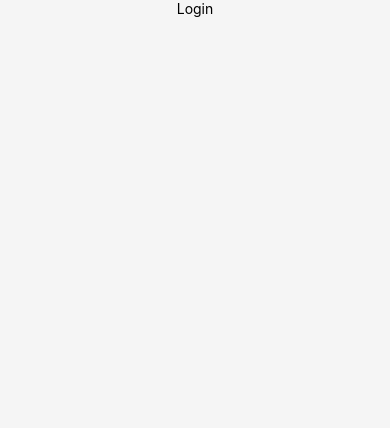
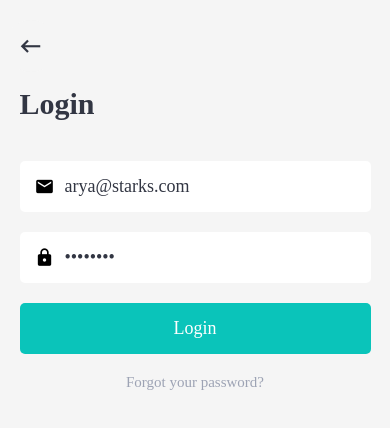
Before and after one commit to ram-sankar/GreenMarket, a React Native app: screen /Login in a window 390 px wide. Shown: the top 428 px of the page. Built offline with nearby package versions, Linux system fonts and the light colour scheme.

Commit message:
Created component for form and completed login page

```diff
--- a/App.js
+++ b/App.js
@@ -5,6 +5,7 @@ import { createNativeStackNavigator } from '@react-navigation/native-stack';
 import NavigationTheme from "./navigator/NavigationTheme";
 import Welcome from './screens/Welcome'
 import Login from './screens/Login'
+import Home from './screens/Home';
 
 const Stack = createNativeStackNavigator();
 
@@ -16,6 +17,7 @@ export default function App({navigation}) {
       }}>
         <Stack.Screen name="Welcome" component={Welcome} />
         <Stack.Screen name="Login" component={Login} />
+        <Stack.Screen name="Home" component={Home} />
       </Stack.Navigator>
     </NavigationContainer>
   );
--- /dev/null
+++ b/components/AppIcon.js
@@ -0,0 +1,27 @@
+import React from "react";
+import { View } from "react-native";
+import { MaterialCommunityIcons } from "@expo/vector-icons";
+
+function AppIcon({
+  name,
+  size = 40,
+  backgroundColor = "#000",
+  iconColor = "#fff",
+}) {
+  return (
+    <View
+      style={{
+        width: size,
+        height: size,
+        borderRadius: size / 2,
+        backgroundColor,
+        justifyContent: "center",
+        alignItems: "center",
+      }}
+    >
+      <MaterialCommunityIcons name={name} color={iconColor} size={size * 0.5} />
+    </View>
+  );
+}
+
+export default AppIcon;
--- /dev/null
+++ b/components/TextInput.js
@@ -0,0 +1,40 @@
+import React from "react";
+import { View, TextInput, StyleSheet } from "react-native";
+import { MaterialCommunityIcons } from "@expo/vector-icons";
+
+import defaultStyles from "../constants/styles";
+
+function AppTextInput({ icon, width = "100%", ...otherProps }) {
+  return (
+    <View style={[styles.container, { width }]}>
+      {icon && (
+        <MaterialCommunityIcons
+          name={icon}
+          size={20}
+          color={defaultStyles.colors.medium}
+          style={styles.icon}
+        />
+      )}
+      <TextInput
+        placeholderTextColor={defaultStyles.colors.medium}
+        style={defaultStyles.text}
+        {...otherProps}
+      />
+    </View>
+  );
+}
+
+const styles = StyleSheet.create({
+  container: {
+    backgroundColor: defaultStyles.colors.white,
+    borderRadius: 5,
+    flexDirection: "row",
+    padding: 15,
+    marginVertical: 10,
+  },
+  icon: {
+    marginRight: 10,
+  },
+});
+
+export default AppTextInput;
--- /dev/null
+++ b/components/forms/ErrorMessage.js
@@ -0,0 +1,16 @@
+import React from "react";
+import { StyleSheet } from "react-native";
+
+import AppText from "../AppText";
+
+function ErrorMessage({ error, visible }) {
+  if (!visible || !error) return null;
+
+  return <AppText style={styles.error}>{error}</AppText>;
+}
+
+const styles = StyleSheet.create({
+  error: { color: "red" },
+});
+
+export default ErrorMessage;
--- /dev/null
+++ b/components/forms/Form.js
@@ -0,0 +1,16 @@
+import React from "react";
+import { Formik } from "formik";
+
+function AppForm({ initialValues, onSubmit, validationSchema, children }) {
+  return (
+    <Formik
+      initialValues={initialValues}
+      onSubmit={onSubmit}
+      validationSchema={validationSchema}
+    >
+      {() => <>{children}</>}
+    </Formik>
+  );
+}
+
+export default AppForm;
--- /dev/null
+++ b/components/forms/FormField.js
@@ -0,0 +1,24 @@
+import React from "react";
+import { useFormikContext } from "formik";
+
+import TextInput from "../TextInput";
+import ErrorMessage from "./ErrorMessage";
+
+function AppFormField({ name, width, ...otherProps }) {
+  const { setFieldTouched, values, setFieldValue, errors, touched } = useFormikContext();
+
+  return (
+    <>
+      <TextInput
+        onBlur={() => setFieldTouched(name)}
+        onChangeText={text => setFieldValue(name, text)}
+        value={values[name]}
+        width={width}
+        {...otherProps}
+      />
+      <ErrorMessage error={errors[name]} visible={touched[name]} />
+    </>
+  );
+}
+
+export default AppFormField;
--- /dev/null
+++ b/components/forms/SubmitButton.js
@@ -0,0 +1,12 @@
+import React from "react";
+import { useFormikContext } from "formik";
+
+import AppButton from "../AppButton";
+
+function SubmitButton({ title, style }) {
+  const { handleSubmit } = useFormikContext();
+
+  return <AppButton title={title} style={style} onPress={handleSubmit} />;
+}
+
+export default SubmitButton;
--- /dev/null
+++ b/components/forms/index.js
@@ -0,0 +1,4 @@
+export { default as Form } from "./Form";
+export { default as FormField } from "./FormField";
+export { default as ErrorMessage } from "./ErrorMessage";
+export { default as SubmitButton } from "./SubmitButton";
--- a/package.json
+++ b/package.json
@@ -23,7 +23,8 @@
     "react-native-web": "~0.13.12",
     "yup": "^0.32.9",
     "react-native-safe-area-context": "3.2.0",
-    "expo-constants": "~11.0.1"
+    "expo-constants": "~11.0.1",
+    "@expo/vector-icons": "^12.0.0"
   },
   "devDependencies": {
     "@babel/core": "^7.9.0"
--- a/screens/Browse.js
+++ b/screens/Home.js
@@ -3,10 +3,10 @@ import { StyleSheet, Text } from "react-native";
 
 import AppScreen from "../components/AppScreen";
 
-function Browse() {
+function Home() {
   return (
     <AppScreen style={styles.container}>
-      <Text>Browse</Text>
+      <Text>Home</Text>
     </AppScreen>
   )
 }
@@ -17,4 +17,4 @@ const styles = StyleSheet.create({
   }
 });
 
-export default Browse;
+export default Home;
--- a/screens/Login.js
+++ b/screens/Login.js
@@ -1,19 +1,94 @@
-import React from "react";
-import { StyleSheet, Text } from "react-native";
+import React, {useState} from "react";
+import { StyleSheet, TouchableOpacity } from "react-native";
+import * as Yup from "yup";
 
+import AppIcon from "../components/AppIcon";
 import AppScreen from "../components/AppScreen";
+import AppText from "../components/AppText";
+import { ErrorMessage, Form, FormField, SubmitButton } from "../components/forms";
+import { colors } from "../constants/theme";
 
-function Login() {
+const validationSchema = Yup.object().shape({
+  email: Yup.string().required().email().label("Email"),
+  password: Yup.string().required().min(4).label("Password"),
+});
+
+function Login({navigation}) {
+
+  const [loginFailed, setLoginFailed] = useState(false)
+  const handleSubmit = ({email, password}) => {
+    if (email==='arya@starks.com' && password==='NotToday') {
+      return navigation.navigate('Home')
+    } else {
+      setLoginFailed(true)
+    }
+  }
+
   return (
     <AppScreen style={styles.container}>
-      <Text>Login</Text>
+      <TouchableOpacity style={styles.backIcon} onPress={() => navigation.navigate('Welcome')}>
+        <AppIcon
+          name='keyboard-backspace'
+          backgroundColor={colors.appBackGround}
+          iconColor={colors.black}
+          size={52}
+        />
+      </TouchableOpacity>
+      <AppText style={styles.loginText}>Login</AppText>
+
+      <Form
+        initialValues={{ email: "arya@starks.com", password: "NotToday" }}
+        onSubmit={handleSubmit}
+        validationSchema={validationSchema}
+      >
+        <ErrorMessage error="Invalid email and/or password." visible={loginFailed}/>
+        <FormField
+          autoCapitalize="none"
+          autoCorrect={false}
+          icon="email"
+          keyboardType="email-address"
+          name="email"
+          placeholder="Email"
+          textContentType="emailAddress"
+        />
+        <FormField
+          autoCapitalize="none"
+          autoCorrect={false}
+          icon="lock"
+          name="password"
+          placeholder="Password"
+          secureTextEntry
+          textContentType="password"
+        />
+        <SubmitButton title="Login" style={styles.loginButton}/>
+      </Form>
+      <AppText style={styles.forgotPassword}>Forgot your password?</AppText>
     </AppScreen>
   )
 }
 
 const styles = StyleSheet.create({
   container: {
-    alignItems: 'center'
+    padding: '5%'
+  },
+  loginText: {
+    fontWeight: '700',
+    fontSize: 30,
+    marginBottom: 30
+  },
+  backIcon: {
+    marginLeft: -15,
+    marginBottom: 15
+  },
+  loginButton: {
+    width: '100%',
+    marginTop: 20
+  },
+  forgotPassword: {
+    textAlign: 'center',
+    marginTop: 10,
+    fontSize: 15,
+    color: colors.gray
   }
 });
 
```
Also changed, not shown: components/index.js (deleted), 1 other file (tests, documents, lock files or other folders).
